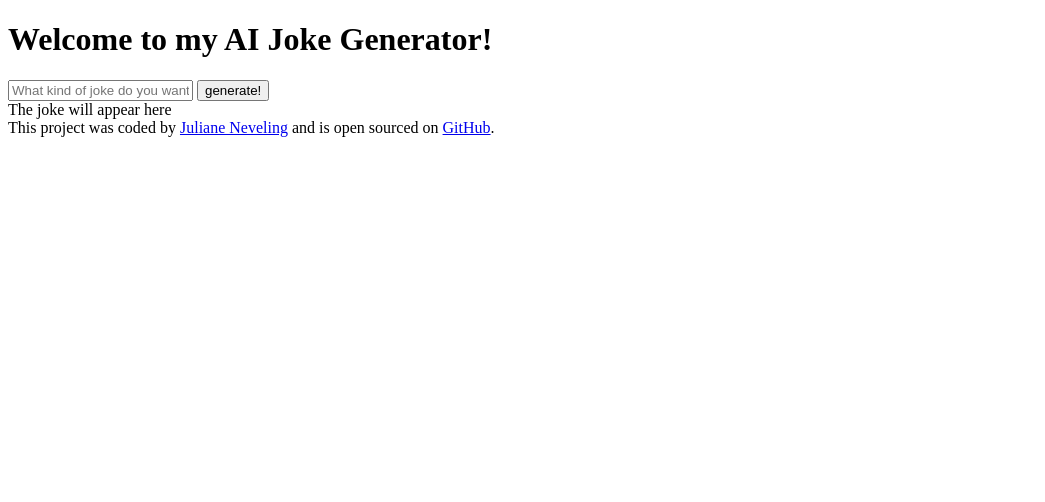
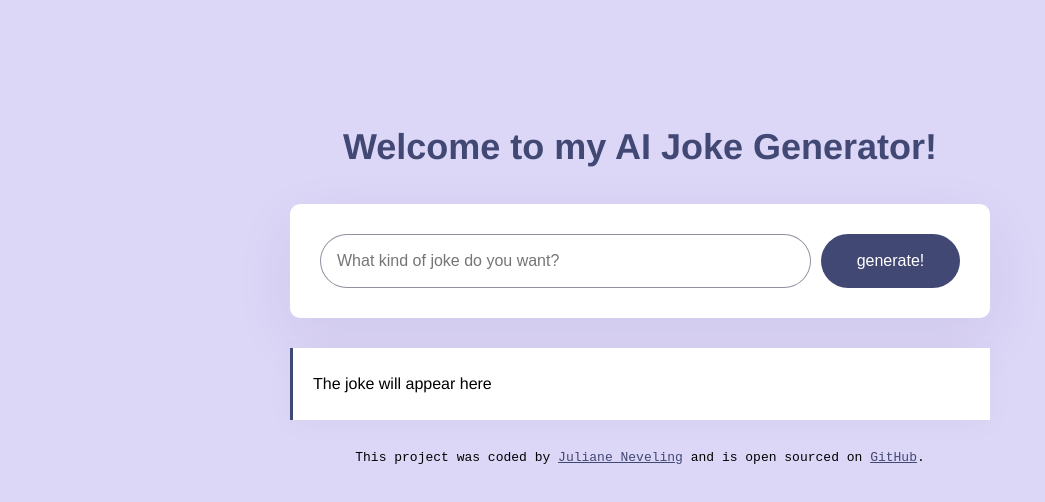
Before and after one commit to juli-nvl/AI-Joke-Generator, a plain HTML site: page index.html in a window 1280 px wide. Shown: the whole page, without its empty margins (0-1045 px from the left). Drawn offline with nearby package versions, Linux system fonts and the light colour scheme.

Commit message:
CSS styling

```diff
--- a/index.html
+++ b/index.html
@@ -8,6 +8,7 @@
     <script src="https://cdn.jsdelivr.net/npm/axios@1.6.7/dist/axios.min.js"></script>
   </head>
   <body>
+    <div class="container">
       <header><h1>Welcome to my AI Joke Generator!</h1></header>
       <main>
         <form>
@@ -15,10 +16,11 @@
             type="text"
             placeholder="What kind of joke do you want?"
             required
+            class="instructions"
           />
-        <input type="submit" value="generate!" />
-        <div id="joke">The joke will appear here</div>
+          <input type="submit" value="generate!" class="submit-button" />
         </form>
+        <div class="joke">The joke will appear here</div>
       </main>
       <footer>
         This project was coded by
@@ -26,6 +28,7 @@
         sourced on
         <a href="https://github.com/juli-nvl/AI-Joke-Generator">GitHub</a>.
       </footer>
+    </div>
     <script src="src/index.js"></script>
   </body>
 </html>
--- a/src/styles.css
+++ b/src/styles.css
@@ -0,0 +1,71 @@
+body {
+  background-color: #dcd6f7;
+  font-family: Helvetica, Arial, sans-serif;
+}
+
+a {
+  color: #424874;
+}
+
+.container {
+  margin: 120px auto;
+  max-width: 700px;
+}
+
+header {
+  margin-bottom: 30px;
+}
+
+h1 {
+  text-align: center;
+  font-weight: 800;
+  font-size: 36px;
+  line-height: 1.5;
+  color: #424874;
+}
+
+form {
+  padding: 30px;
+  background-color: white;
+  box-shadow: 0px 20px 60px rgba(65, 50, 100, 0.08);
+  border-radius: 10px;
+  display: flex;
+  margin-bottom: 30px;
+}
+
+.instructions {
+  padding: 16px;
+  border: 1px solid rgba(39, 33, 66, 0.5);
+  width: 80%;
+  font-size: 16px;
+  border-radius: 50px;
+  line-height: 20px;
+  color: #272044;
+}
+
+.submit-button {
+  margin-left: 10px;
+  background: #424874;
+  color: white;
+  border: none;
+  width: 150px;
+  font-size: 16px;
+  border-radius: 50px;
+  padding: 14px 24px;
+}
+
+.joke {
+  font-size: 16px;
+  background-color: #fff;
+  padding: 20px;
+  line-height: 2;
+  border-left: 3px solid #424874;
+  box-shadow: 0px 4px 30px 0px rgba(39, 33, 66, 0.03);
+}
+
+footer {
+  text-align: center;
+  font-size: 13px;
+  margin-top: 30px;
+  font-family: monospace;
+}
```
Lines whose indentation alone changed are shown as unchanged.
